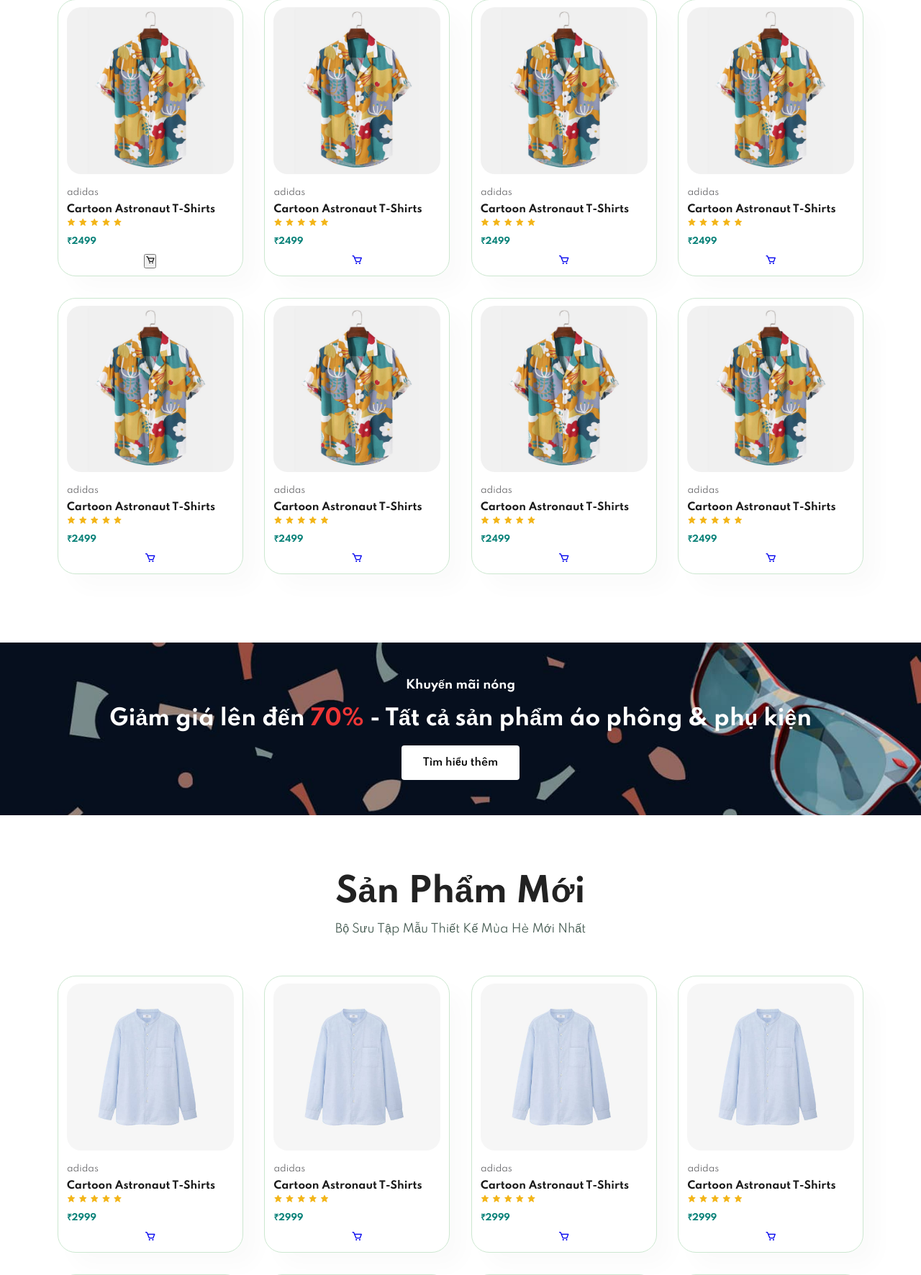
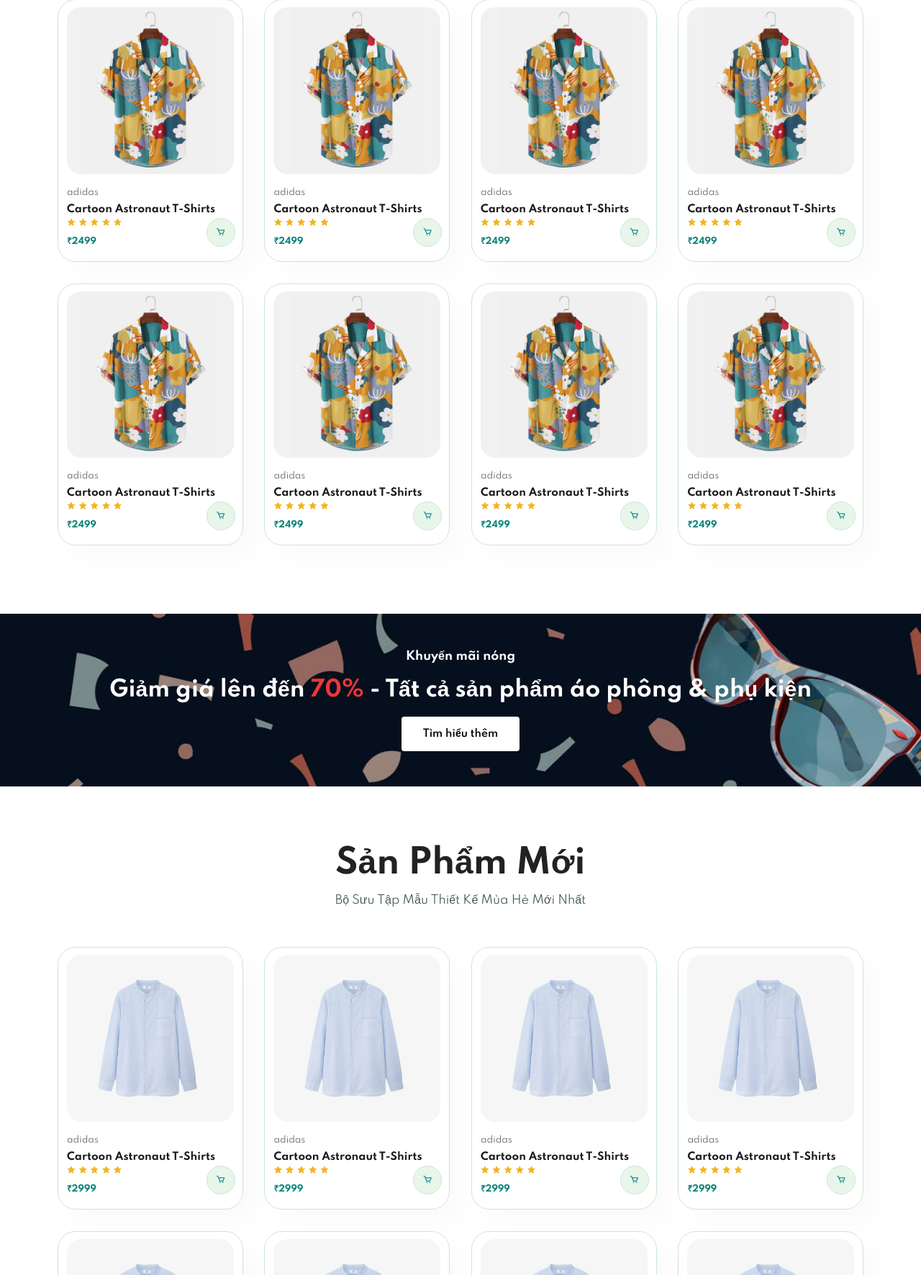
Before and after one commit to DaoCongVinh/Python_Web, a Django app: page / in a window 1280 px wide. Shown: the part 1307-3079 px from the top of the page at 72% size. Run offline with Django 5.2, Linux system fonts and the light colour scheme.

Commit message:
Sửa button

```diff
--- a/shop/static/css/style.css
+++ b/shop/static/css/style.css
@@ -287,6 +287,25 @@ body {
   font-size: 12px;
   font-weight: 700;
   color: #088178;
+}
+
+#product1 .pro button {
+  width: 40px;
+  height: 40px;
+  line-height: 40px;
+  border-radius: 50px;
+  background-color: #e8f6ea;
+  color: #088178;
+  border: 1px solid #cce7d0;
+  position: absolute;
+  bottom: 20px;
+  right: 10px;
+}
+
+#product1 .pro button:hover {
+  cursor: pointer;
+  background-color: #065a54;
+  color: #fff;
 }
 
 #banner {
--- a/shop/templates/shop/home.html
+++ b/shop/templates/shop/home.html
@@ -84,7 +84,7 @@
                     </div>
                     <h4>₹2499</h4>
                 </div>
-                <button>
+                <button onclick=addToCart({{ product.id }})>
                     <i class='bx bx-cart cart'></i>
                 </button>
             </div>
@@ -102,7 +102,9 @@
                     </div>
                     <h4>₹2499</h4>
                 </div>
-                <a href="#"><i class='bx bx-cart cart'></i></a>
+                <button onclick=addToCart({{ product.id }})>
+                    <i class='bx bx-cart cart'></i>
+                </button>
             </div>
             <div class="pro">
                 <img class="shirt" src="{% static 'img/products/f1.jpg' %}" alt="">
@@ -118,7 +120,9 @@
                     </div>
                     <h4>₹2499</h4>
                 </div>
-                <a href="#"><i class='bx bx-cart cart'></i></a>
+                <button onclick=addToCart({{ product.id }})>
+                    <i class='bx bx-cart cart'></i>
+                </button>
             </div>
             <div class="pro">
                 <img class="shirt" src="{% static 'img/products/f1.jpg' %}" alt="">
@@ -134,7 +138,9 @@
                     </div>
                     <h4>₹2499</h4>
                 </div>
-                <a href="#"><i class='bx bx-cart cart'></i></a>
+                <button onclick=addToCart({{ product.id }})>
+                    <i class='bx bx-cart cart'></i>
+                </button>
             </div>
             <div class="pro">
                 <img class="shirt" src="{% static 'img/products/f1.jpg' %}" alt="">
@@ -150,7 +156,9 @@
                     </div>
                     <h4>₹2499</h4>
                 </div>
-                <a href="#"><i class='bx bx-cart cart'></i></a>
+                <button onclick=addToCart({{ product.id }})>
+                    <i class='bx bx-cart cart'></i>
+                </button>
             </div>
             <div class="pro">
                 <img class="shirt" src="{% static 'img/products/f1.jpg' %}" alt="">
@@ -166,7 +174,9 @@
                     </div>
                     <h4>₹2499</h4>
                 </div>
-                <a href="#"><i class='bx bx-cart cart'></i></a>
+                <button onclick=addToCart({{ product.id }})>
+                    <i class='bx bx-cart cart'></i>
+                </button>
             </div>
             <div class="pro">
                 <img class="shirt" src="{% static 'img/products/f1.jpg' %}" alt="">
@@ -182,7 +192,9 @@
                     </div>
                     <h4>₹2499</h4>
                 </div>
-                <a href="#"><i class='bx bx-cart cart'></i></a>
+                <button onclick=addToCart({{ product.id }})>
+                    <i class='bx bx-cart cart'></i>
+                </button>
             </div>
             <div class="pro">
                 <img class="shirt" src="{% static 'img/products/f1.jpg' %}" alt="">
@@ -198,7 +210,9 @@
                     </div>
                     <h4>₹2499</h4>
                 </div>
-                <a href="#"><i class='bx bx-cart cart'></i></a>
+                <button onclick=addToCart({{ product.id }})>
+                    <i class='bx bx-cart cart'></i>
+                </button>
             </div>
             <!-- Repeat similar structure for other products -->
         </div>
@@ -228,7 +242,9 @@
                     </div>
                     <h4>₹2999</h4>
                 </div>
-                <a href="#"><i class='bx bx-cart cart'></i></a>
+                <button onclick=addToCart({{ product.id }})>
+                    <i class='bx bx-cart cart'></i>
+                </button>
             </div>
             <div class="pro">
                 <img class="shirt" src="{% static 'img/products/n1.jpg' %}" alt="">
@@ -244,7 +260,9 @@
                     </div>
                     <h4>₹2999</h4>
                 </div>
-                <a href="#"><i class='bx bx-cart cart'></i></a>
+                <button onclick=addToCart({{ product.id }})>
+                    <i class='bx bx-cart cart'></i>
+                </button>
             </div>
             <div class="pro">
                 <img class="shirt" src="{% static 'img/products/n1.jpg' %}" alt="">
@@ -260,7 +278,9 @@
                     </div>
                     <h4>₹2999</h4>
                 </div>
-                <a href="#"><i class='bx bx-cart cart'></i></a>
+                <button onclick=addToCart({{ product.id }})>
+                    <i class='bx bx-cart cart'></i>
+                </button>
             </div>
             <div class="pro">
                 <img class="shirt" src="{% static 'img/products/n1.jpg' %}" alt="">
@@ -276,7 +296,9 @@
                     </div>
                     <h4>₹2999</h4>
                 </div>
-                <a href="#"><i class='bx bx-cart cart'></i></a>
+                <button onclick=addToCart({{ product.id }})>
+                    <i class='bx bx-cart cart'></i>
+                </button>
             </div>
             <div class="pro">
                 <img class="shirt" src="{% static 'img/products/n1.jpg' %}" alt="">
@@ -292,7 +314,9 @@
                     </div>
                     <h4>₹2999</h4>
                 </div>
-                <a href="#"><i class='bx bx-cart cart'></i></a>
+                <button onclick=addToCart({{ product.id }})>
+                    <i class='bx bx-cart cart'></i>
+                </button>
             </div>
             <div class="pro">
                 <img class="shirt" src="{% static 'img/products/n1.jpg' %}" alt="">
@@ -308,7 +332,9 @@
                     </div>
                     <h4>₹2999</h4>
                 </div>
-                <a href="#"><i class='bx bx-cart cart'></i></a>
+                <button onclick=addToCart({{ product.id }})>
+                    <i class='bx bx-cart cart'></i>
+                </button>
             </div>
             <div class="pro">
                 <img class="shirt" src="{% static 'img/products/n1.jpg' %}" alt="">
@@ -324,7 +350,9 @@
                     </div>
                     <h4>₹2999</h4>
                 </div>
-                <a href="#"><i class='bx bx-cart cart'></i></a>
+                <button onclick=addToCart({{ product.id }})>
+                    <i class='bx bx-cart cart'></i>
+                </button>
             </div>
             <div class="pro">
                 <img class="shirt" src="{% static 'img/products/n1.jpg' %}" alt="">
@@ -340,7 +368,9 @@
                     </div>
                     <h4>₹2999</h4>
                 </div>
-                <a href="#"><i class='bx bx-cart cart'></i></a>
+                <button onclick=addToCart({{ product.id }})>
+                    <i class='bx bx-cart cart'></i>
+                </button>
             </div>
 
             <!-- Repeat similar structure for other products -->
```
Also changed, not shown: shop/templates/shop/product_detail.html (+54 -1 lines), db.sqlite3.
